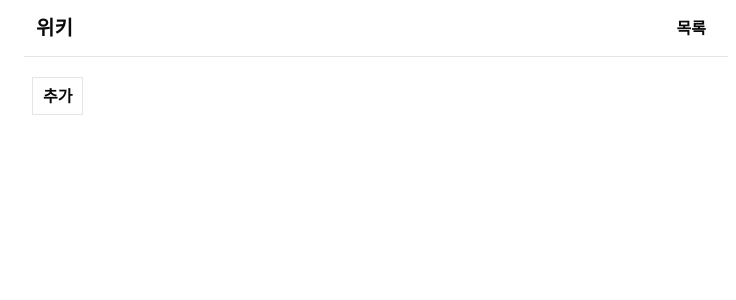
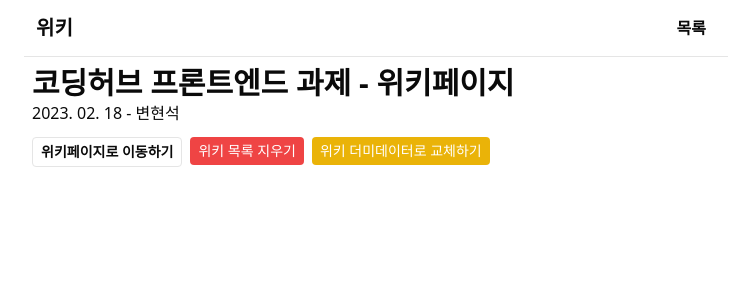
Before and after one commit to B-HS/BHS_WikiPage, a Next.js app: page / in a window 1280 px wide. Shown: the top 300 px of the page, without its empty margins (264-1000 px from the left). Built offline with nearby package versions, Linux system fonts and the light colour scheme.

Commit message:
Add wiki reset, wiki dummy generate page

```diff
--- a/app/page.tsx
+++ b/app/page.tsx
@@ -1,42 +1,37 @@
-'use client'
+import Button from '@/components/button'
+import { clearAllWikiList, setDummyJson } from '@/util/page-util'
+import Link from 'next/link'
 
-import AddDoc from '@/components/list/add-doc'
-import List from '@/components/list/list'
-import { PageContext } from '@/context/contexts/page-context'
-import { Suspense, useContext, useEffect, useState } from 'react'
-import Pagination from '../components/pagination'
-import { DocProps } from './doc/[docid]/page'
+const Home = async () => {
+    const removeWikiList = async () => {
+        'use server'
+        await clearAllWikiList()
+    }
 
-const Home = () => {
-    const [docs, setDocs] = useState<DocProps[]>([])
-    const [totalPages, setTotalPages] = useState(0)
-    const { page, setPage } = useContext(PageContext)
-
-    useEffect(() => {
-        fetch(`/api/list?page=${page}`)
-            .then((response) => response.json())
-            .then((dataObj) => {
-                const { total, data } = dataObj
-                setDocs(data)
-                setTotalPages(Math.ceil(total / 5))
-                if (data.length === 0 && page > 1) {
-                    setPage(page - 1)
-                }
-            })
-            .catch((error) => {
-                console.error('Error fetching data: ', error)
-            })
-    }, [page, setPage])
-
+    const setDummyData = async () => {
+        'use server'
+        await setDummyJson()
+    }
     return (
-        <section className='flex flex-col flex-1'>
-            <List docs={docs} />
-            <section className='flex justify-between items-baseline relative flex-wrap py-3'>
-                <AddDoc />
-                <Suspense>{totalPages > 1 && <Pagination currentPage={page} totalPages={totalPages} onPageChange={setPage} />}</Suspense>
+        <div>
+            <p className='text-3xl font-bold'>코딩허브 프론트엔드 과제 - 위키페이지</p>
+            <p>2023. 02. 18 - 변현석</p>
+            <section className='flex gap-2 py-3'>
+                <Link href='/doc'>
+                    <Button variant='outline'>위키페이지로 이동하기</Button>
+                </Link>
+                <form action={removeWikiList}>
+                    <Button type='submit' variant='danger'>
+                        위키 목록 지우기
+                    </Button>
+                </form>
+                <form action={setDummyData}>
+                    <Button type='submit' variant='warning'>
+                        위키 더미데이터로 교체하기
+                    </Button>
+                </form>
             </section>
-        </section>
+        </div>
     )
 }
-
 export default Home
```
